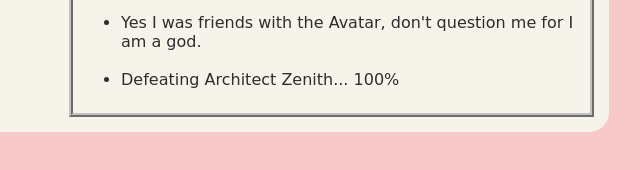
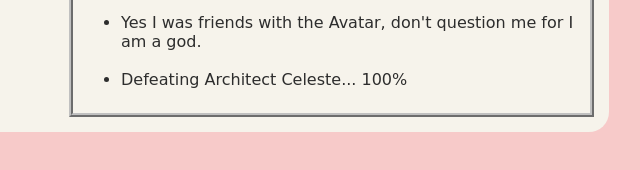
Before and after one commit to DarkPixieRuler/DarkPixieRuler.github.io, a plain HTML site: page index.html in a window 1280 px wide. Shown: the part 328-498 px from the top of the page, 431-1071 px from the left. Drawn offline with Linux system fonts and the light colour scheme.

Commit message:
Update???

```diff
--- a/index.html
+++ b/index.html
@@ -36,7 +36,7 @@
 Yes I was friends with the Avatar, don't question me for I am a god.
     </li>
     <br>
-    <li>Defeating Architect Zenith... 100%</li>
+    <li>Defeating Architect Celeste... 100%</li>
   </ul>
 </div>
 </div>
```
